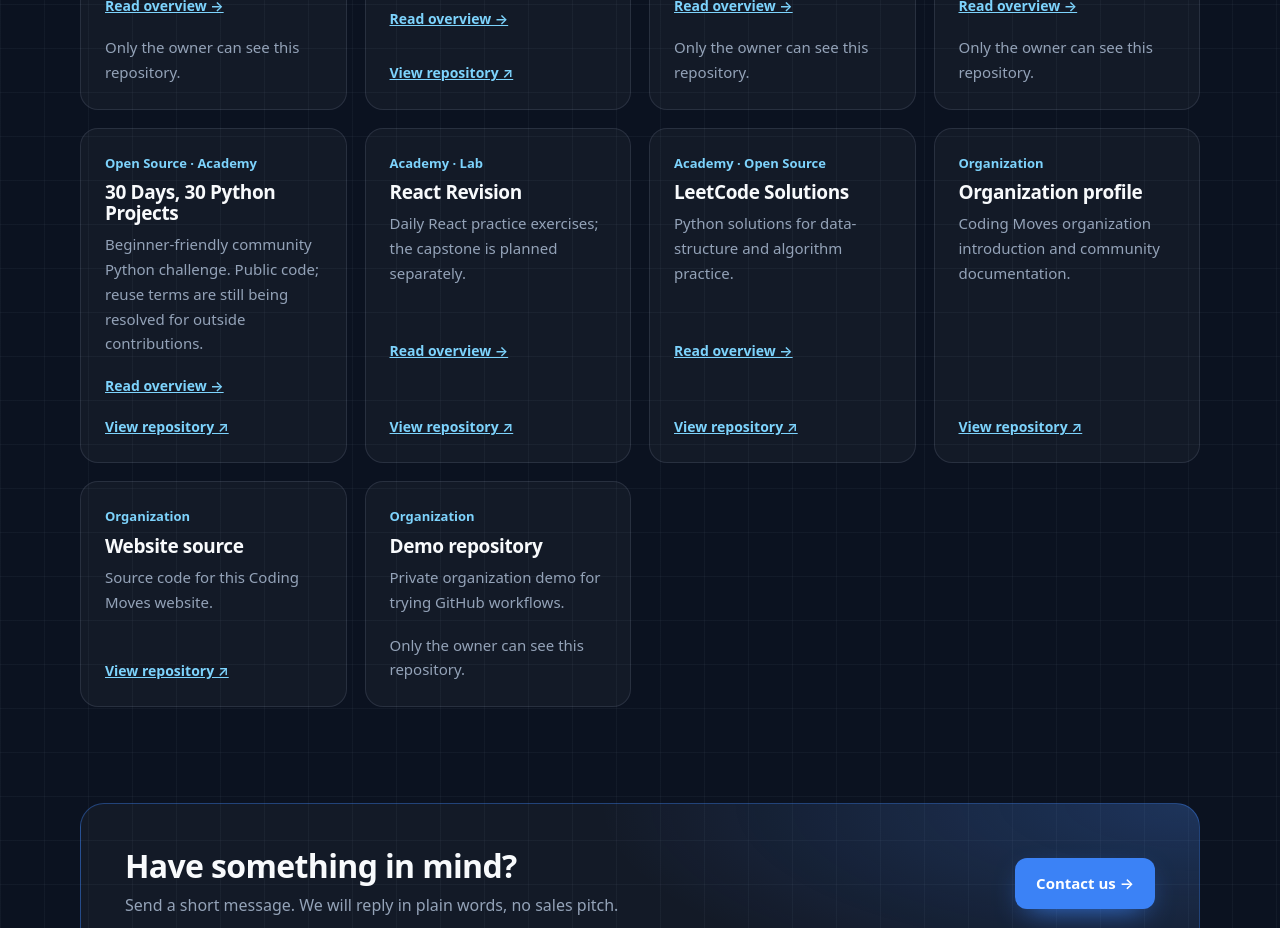
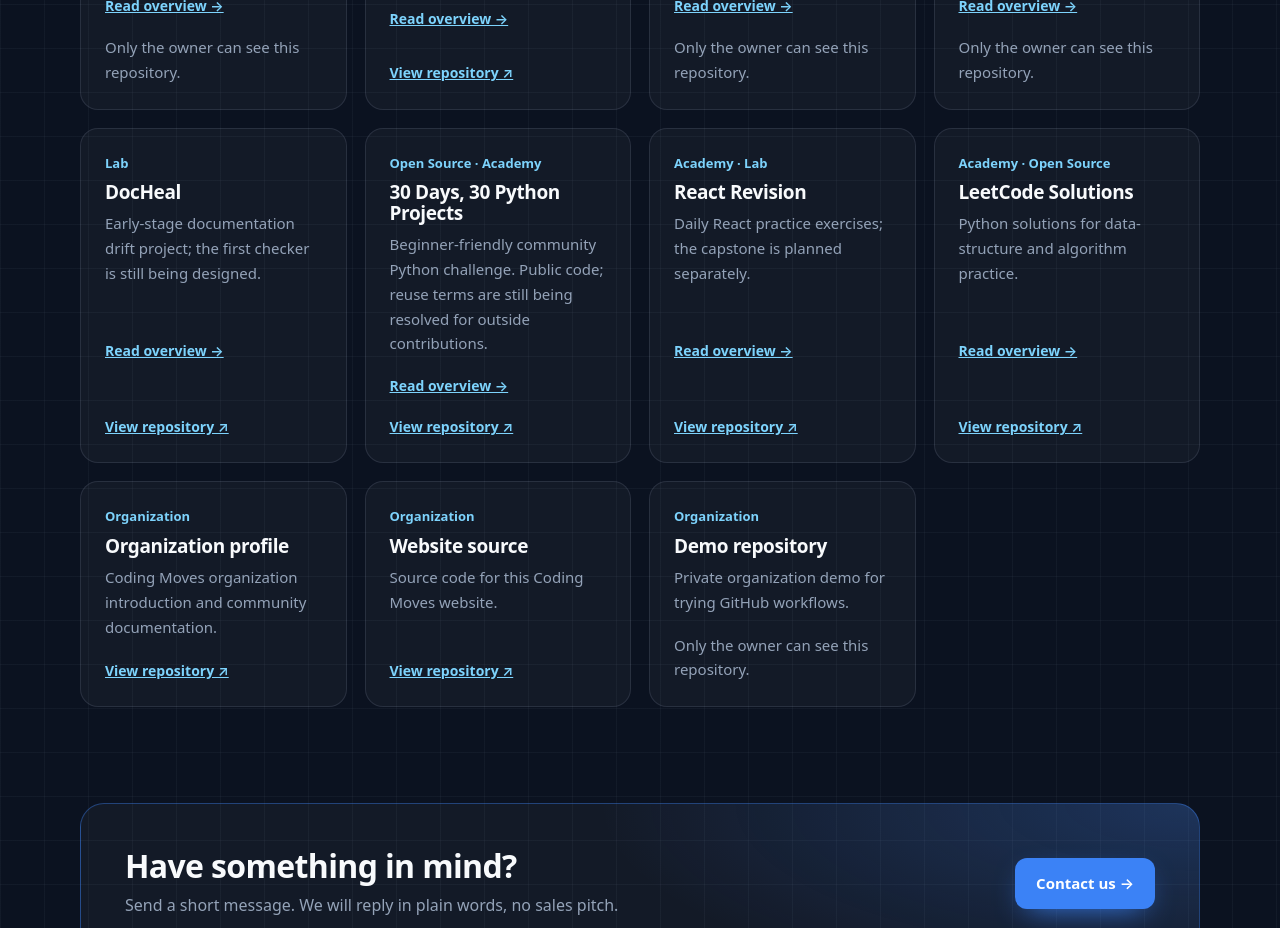
Before and after one commit to Coding-Moves/website, a Next.js app: page / in a window 1280 px wide. Shown: the part 2680-3608 px from the top of the page. Built offline with nearby package versions, Linux system fonts and the light colour scheme.

Commit message:
content: list DocHeal in Coding Moves Lab

```diff
--- a/src/data/projects.ts
+++ b/src/data/projects.ts
@@ -321,6 +321,18 @@ export const PROJECTS: Project[] = [
     features: ["Editable story script", "Choice menu example", "Local Ren'Py launch instructions"],
     repositoryName: "Renpy_Sandbox",
   },
+  {
+    slug: "docheal",
+    brand: "lab",
+    name: "DocHeal",
+    status: "idea",
+    summary: "An early project exploring how to spot documentation that may be out of date after code changes.",
+    problem: "Code changes often leave README files, guides and examples describing the old behavior.",
+    vision: "Give maintainers a clear list of documentation worth reviewing when code changes.",
+    idea: "Start with a small local workflow and explain each finding with a reference to the change that raised it. No checker has been built yet.",
+    features: ["First drift case and scope to define", "Local deterministic checker planned", "Evidence-led findings for human review planned"],
+    repositoryName: "docheal",
+  },
   // ───────── Open Source ─────────
   {
     slug: "diskern",
--- a/src/data/repositories.ts
+++ b/src/data/repositories.ts
@@ -104,6 +104,14 @@ export const REPOSITORIES: Repository[] = [
     visibility: "private",
   },
   {
+    name: "docheal",
+    title: "DocHeal",
+    summary: "Early-stage documentation drift project; the first checker is still being designed.",
+    areas: ["lab"],
+    visibility: "public",
+    url: "https://github.com/Coding-Moves/docheal",
+  },
+  {
     name: "30-Days-30-Python-Projects-Beginner-Contributions-Only",
     title: "30 Days, 30 Python Projects",
     summary: "Beginner-friendly community Python challenge. Public code; reuse terms are still being resolved for outside contributions.",
```
